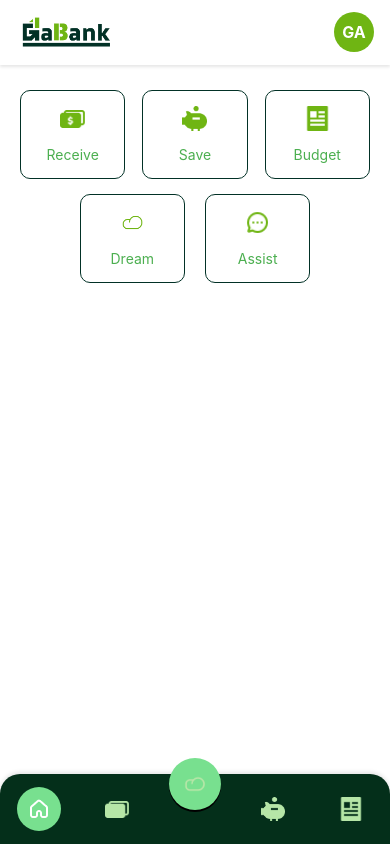
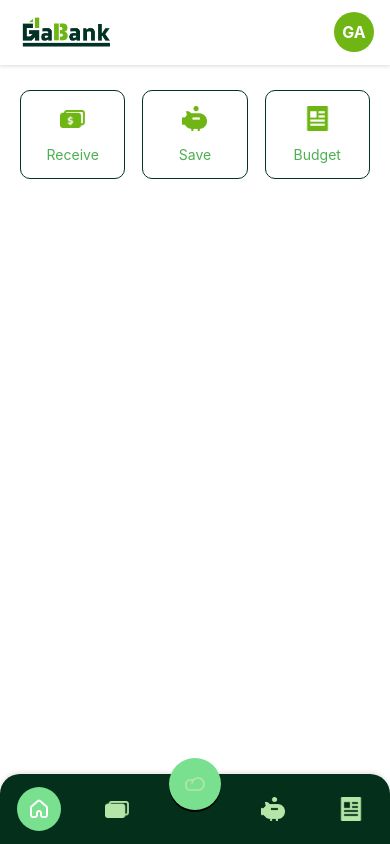
Before and after one commit to Velsariaa/PatchUp, a React Native app in the folder patchup/: screen /HomePage in a window 390 px wide. Built offline with nearby package versions, Linux system fonts and the light colour scheme.

Commit message:
[Cleaning]

```diff
--- a/patchup/screens/homePage.js
+++ b/patchup/screens/homePage.js
@@ -47,19 +47,6 @@ const HomePage = ({ navigation }) => {
             <TouchableOpacity style={styles.optionBox} onPress={() => navigation.navigate("BudgetMoney")}>
                 <Image source={require("../assets/budget.png")} style={styles.optionIcon} />
                 <Text style={styles.optionText}>Budget</Text>
-            </TouchableOpacity>
-            </View>
-
-            {/* Bottom row centered */}
-            <View style={styles.centeredRow}>
-            <TouchableOpacity style={styles.optionBox} onPress={() => navigation.navigate("DreamScreen")}>
-                <Image source={require("../assets/cloud1.png")} style={styles.optionIcon} />
-                <Text style={styles.optionText}>Dream</Text>
-            </TouchableOpacity>
-
-            <TouchableOpacity style={styles.optionBox} onPress={() => navigation.navigate("ChatBot")}>
-                <Image source={require("../assets/assist.png")} style={styles.optionIcon} />
-                <Text style={styles.optionText}>Assist</Text>
             </TouchableOpacity>
             </View>
 
--- a/patchup/screens/signUp.js
+++ b/patchup/screens/signUp.js
@@ -22,23 +22,7 @@ export default function SignUp() {
   const [password, setPassword] = useState('');
   const [confirmPassword, setConfirmPassword] = useState('');
   const [errorMessage, setErrorMessage] = useState('');
-
   const [focusField, setFocusField] = useState('');
-
-  const signUp = async () => {
-    if (password !== confirmPassword) {
-      setErrorMessage("Passwords do not match.");
-      return;
-    }
-
-    try {
-      // Use the signUpUser function from authService
-      const userCredential = await signUpUser(email, firstName, lastName, mobile, password);
-      console.log('🚀 User account created:', userCredential.user.email);
-    } catch (error) {
-      setErrorMessage(error.message);
-    }
-  };
 
   return (
     <TouchableWithoutFeedback onPress={Keyboard.dismiss}>
@@ -48,8 +32,6 @@ export default function SignUp() {
     >
       <ScrollView>
         <SafeAreaView style={styles.innerContainer}>
-
-
           <Image
             source={require('../assets/gabanklogo.png')}
             style={styles.logo}
@@ -135,7 +117,7 @@ export default function SignUp() {
             onBlur={() => setFocusField('')}
           />
 
-          <TouchableOpacity style={styles.loginbtn} onPress={signUp}>
+          <TouchableOpacity style={styles.loginbtn}>
             <Text style={styles.buttonText}>Sign Up</Text>
           </TouchableOpacity>
 
```
